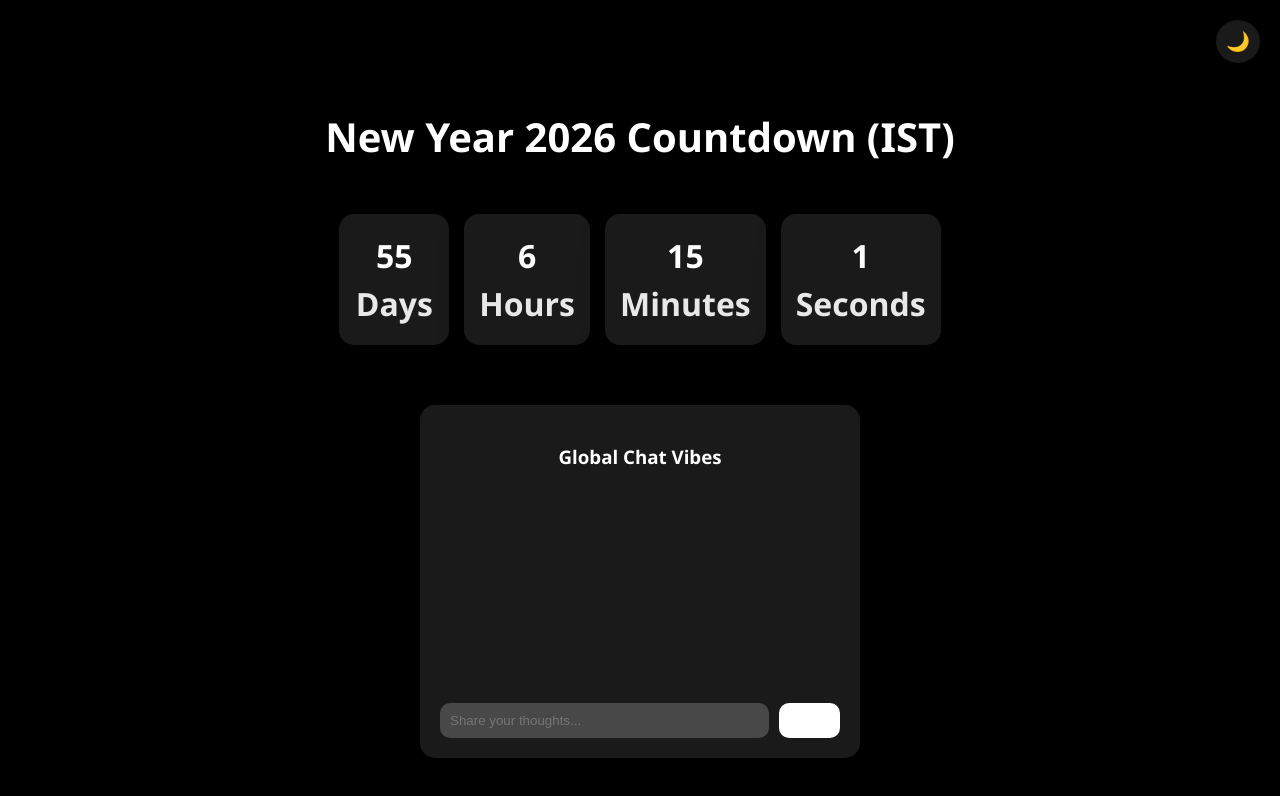
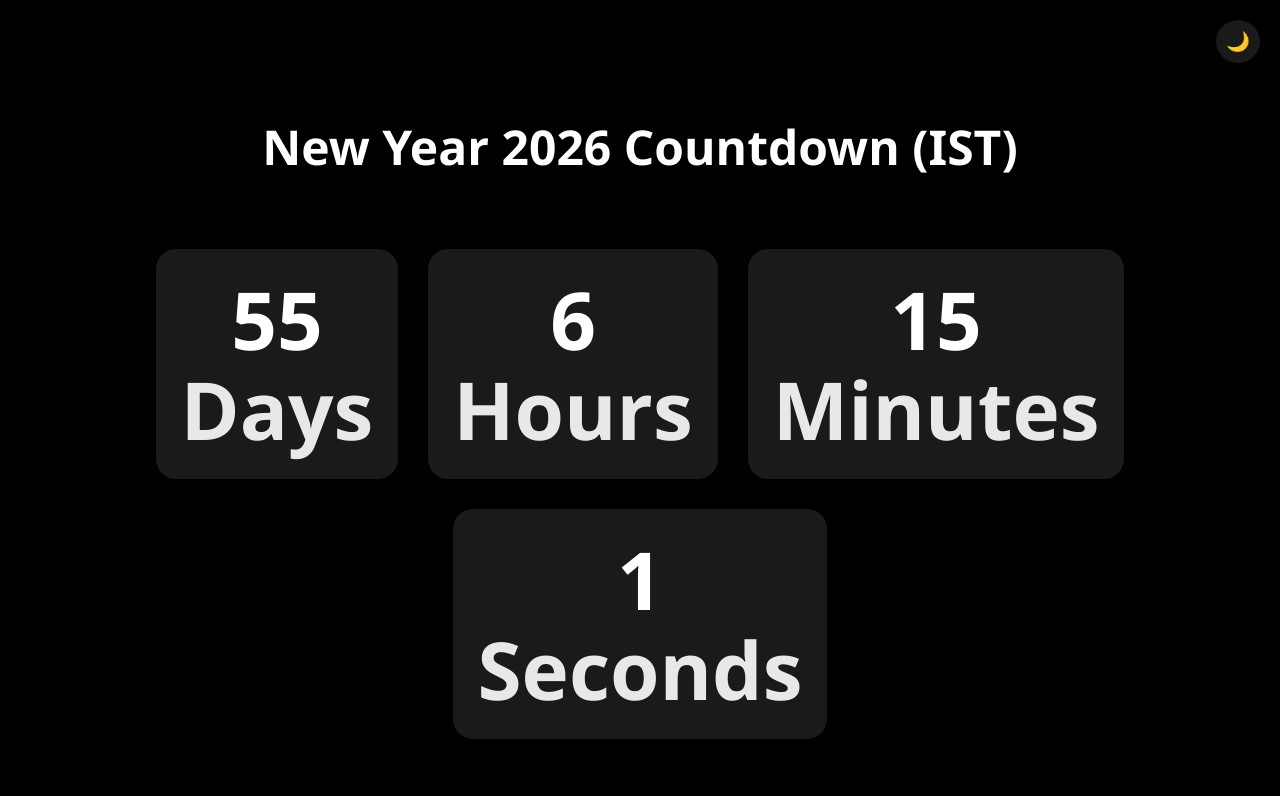
Before and after one commit to mascodyz-sys/Newyearcountdown, a plain HTML site: page index.html in a window 1280 px wide. Drawn offline with Linux system fonts and the light colour scheme.

Commit message:
index.html

```diff
--- a/index.html
+++ b/index.html
@@ -3,7 +3,7 @@
 <head>
     <meta charset="UTF-8">
     <meta name="viewport" content="width=device-width, initial-scale=1.0">
-    <title>New Year Countdown</title>
+    <title>NYE Pro Countdown</title>
     <style>
         :root {
             --bg-primary: #000;
@@ -55,8 +55,8 @@
         }
         .theme-toggle:hover { transform: scale(1.1); }
         h1 {
-            font-size: 2.5em;
-            margin-bottom: 30px;
+            font-size: 3em; /* Slightly increased for more focus */
+            margin-bottom: 50px; /* Increased margin for better spacing */
             text-shadow: 2px 2px 4px var(--shadow);
             animation: fadeIn 1s ease-in;
             z-index: 5;
@@ -64,7 +64,7 @@
         .countdown {
             display: flex;
             justify-content: center;
-            gap: 15px;
+            gap: 30px; /* Increased gap */
             flex-wrap: wrap;
             margin: 20px 0;
             z-index: 5;
@@ -72,9 +72,9 @@
         .time-unit {
             background: var(--bg-secondary);
             backdrop-filter: blur(10px);
-            border-radius: 15px;
-            padding: 20px 15px;
-            min-width: 80px;
+            border-radius: 20px; /* Slightly larger border-radius */
+            padding: 30px 25px; /* Increased padding */
+            min-width: 120px; /* Increased width */
             box-shadow: 0 8px 32px var(--shadow);
             transition: transform 0.3s ease, box-shadow 0.3s ease;
             animation: slideIn 0.5s ease-out;
@@ -86,64 +86,18 @@
         }
         .time-unit span {
             display: block;
-            font-size: 2em;
+            font-size: 5em; /* <<<<<< COUNTDOWN SIZE INCREASED HERE */
             font-weight: bold;
             color: var(--text-secondary);
+            line-height: 1; /* Keep number and label close */
         }
         .label {
-            font-size: 0.8em;
-            margin-top: 5px;
+            font-size: 1em; /* Increased label size */
+            margin-top: 10px;
             opacity: 0.9;
         }
-        .chat-container {
-            margin-top: 40px;
-            width: 100%;
-            max-width: 400px;
-            background: var(--bg-secondary);
-            border-radius: 15px;
-            padding: 20px;
-            box-shadow: 0 8px 32px var(--shadow);
-            backdrop-filter: blur(10px);
-            transition: all 0.3s ease;
-            z-index: 5;
-        }
-        .chat-messages {
-            height: 200px;
-            overflow-y: auto;
-            margin-bottom: 15px;
-            text-align: left;
-            color: var(--text-primary);
-        }
-        .message {
-            margin-bottom: 10px;
-            padding: 8px;
-            background: rgba(255,255,255,0.1);
-            border-radius: 10px;
-        }
-        .chat-input {
-            display: flex;
-            gap: 10px;
-        }
-        .chat-input input {
-            flex: 1;
-            padding: 10px;
-            border: none;
-            border-radius: 10px;
-            background: rgba(255,255,255,0.2);
-            color: var(--text-primary);
-        }
-        .chat-input button {
-            padding: 10px 15px;
-            border: none;
-            border-radius: 10px;
-            background: var(--text-secondary);
-            color: var(--text-primary);
-            cursor: pointer;
-            transition: background 0.3s ease;
-        }
-        .chat-input button:hover { background: #ffaa00; }
         .happy {
-            font-size: 3em;
+            font-size: 4em; /* Increased size for happy new year */
             animation: pulse 2s infinite;
         }
         canvas {
@@ -155,7 +109,12 @@
         @keyframes fadeIn { from { opacity: 0; transform: translateY(-20px); } to { opacity: 1; transform: translateY(0); } }
         @keyframes slideIn { from { opacity: 0; transform: translateX(-20px); } to { opacity: 1; transform: translateX(0); } }
         @keyframes pulse { 0%, 100% { transform: scale(1); } 50% { transform: scale(1.1); } }
-        @media (max-width: 600px) { .countdown { gap: 10px; } .time-unit { padding: 15px 10px; min-width: 60px; } h1 { font-size: 2em; } }
+        @media (max-width: 768px) { /* Adjusted media query for responsiveness */
+             .countdown { gap: 15px; }
+             .time-unit { padding: 20px 15px; min-width: 80px; }
+             .time-unit span { font-size: 3em; } /* Smaller size for mobile */
+             h1 { font-size: 2.5em; }
+        }
     </style>
 </head>
 <body data-theme="dark">
@@ -169,14 +128,6 @@
         <div class="time-unit"><span id="hours">0</span><span class="label">Hours</span></div>
         <div class="time-unit"><span id="minutes">0</span><span class="label">Minutes</span></div>
         <div class="time-unit"><span id="seconds">0</span><span class="label">Seconds</span></div>
-    </div>
-    <div class="chat-container">
-        <h3>Global Chat Vibes</h3>
-        <div id="messages" class="chat-messages"></div>
-        <div class="chat-input">
-            <input type="text" id="messageInput" placeholder="Share your thoughts..." onkeypress="handleKeyPress(event)">
-            <button onclick="sendMessage()">Send</button>
-        </div>
     </div>
 
     <script>
@@ -198,25 +149,7 @@
             }
         }
 
-        function sendMessage() {
-            const input = document.getElementById('messageInput');
-            const message = input.value.trim();
-            if (message) {
-                const messagesDiv = document.getElementById('messages');
-                const newMsg = document.createElement('div');
-                newMsg.className = 'message';
-                newMsg.textContent = `You: ${message}`;
-                messagesDiv.appendChild(newMsg);
-                messagesDiv.scrollTop = messagesDiv.scrollHeight;
-                input.value = '';
-            }
-        }
-
-        function handleKeyPress(event) {
-            if (event.key === 'Enter') {
-                sendMessage();
-            }
-        }
+        // --- Removed sendMessage and handleKeyPress functions ---
 
         function startFireworks() {
             if (fireworksActive) return;
@@ -294,6 +227,7 @@
 
         function updateCountdown() {
             const now = new Date();
+            // Note: The target date is set for New Year in the Indian Standard Time (IST) zone.
             const target = new Date(`${targetYear}-01-01T00:00:00+05:30`);
             const diff = target - now;
             const h1El = document.querySelector('h1');
```
